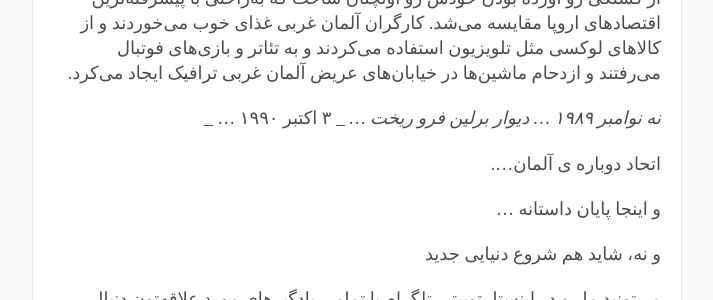
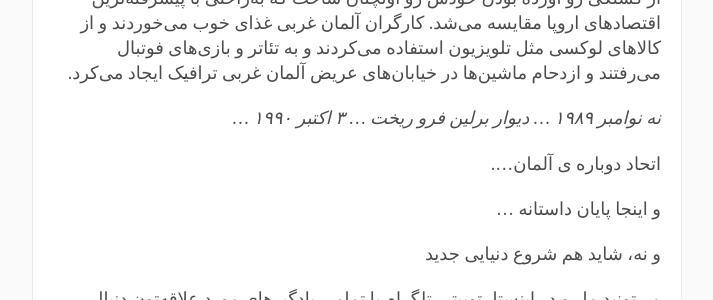
Before and after one commit to scroogepodcast/scroogepodcast.github.io, a Jekyll site: the page built from _posts/2020-02-09-E03.md, in a window 1280 px wide and 900 px high, scrolled down 4251 px. Shown: the part 416-716 px from the top of the window, without its empty margins (283-996 px from the left). Built offline with Jekyll 4.4.1, drawn with Linux system fonts in a browser that asks for light colours; some web fonts are replaced.

Commit message:
Update 2020-02-09-E03.md

```diff
--- a/_posts/2020-02-09-E03.md
+++ b/_posts/2020-02-09-E03.md
@@ -64,7 +64,7 @@ _دومِ سپتامبرِ 1945...
 
 _نه نوامبر ۱۹۸۹ …_
 _دیوار برلین فرو ریخت …_
-_ ۳ اکتبر ۱۹۹۰ … _
+_۳ اکتبر ۱۹۹۰ …_
 
 اتحاد دوباره ی آلمان….
 
```
